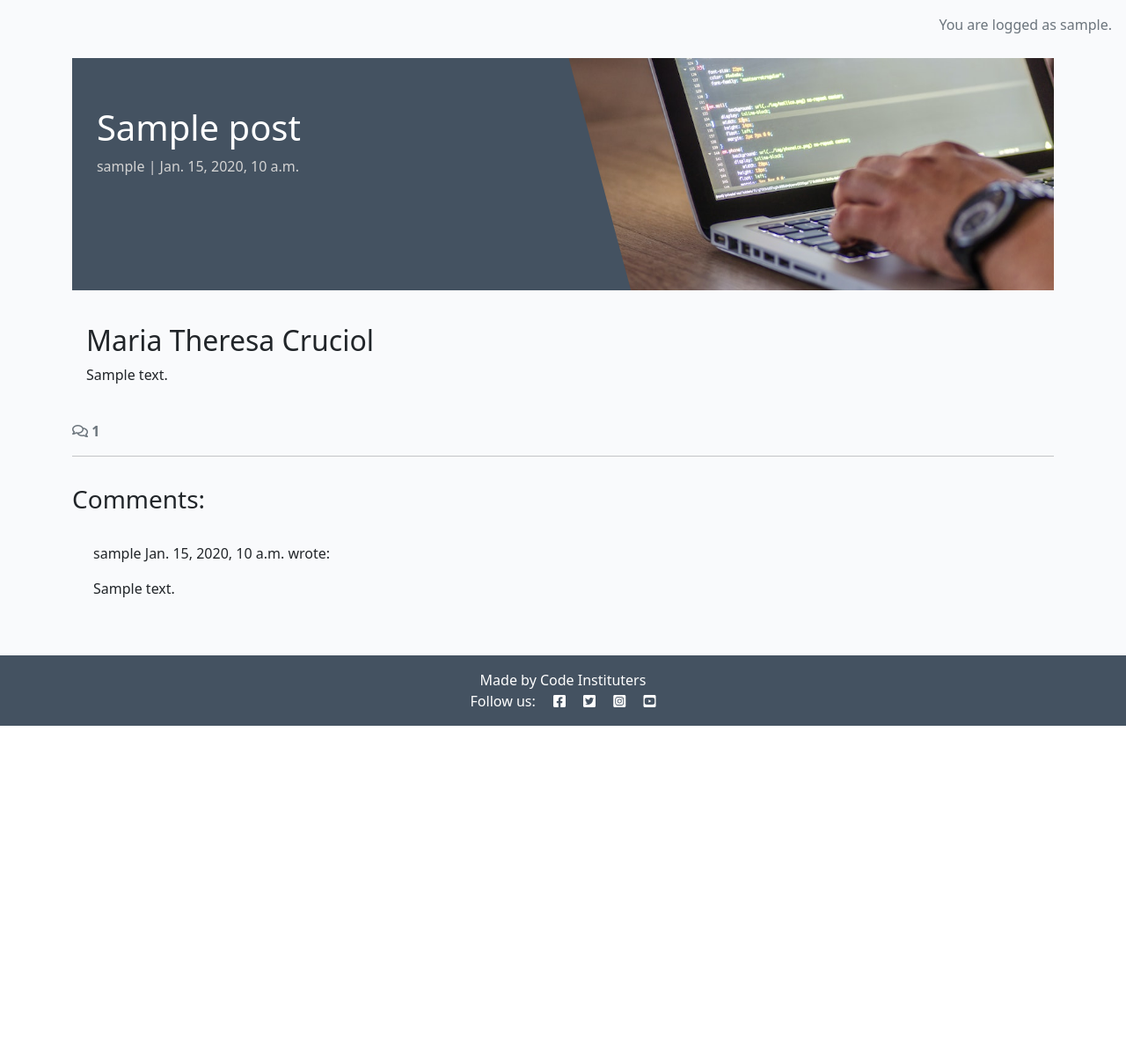
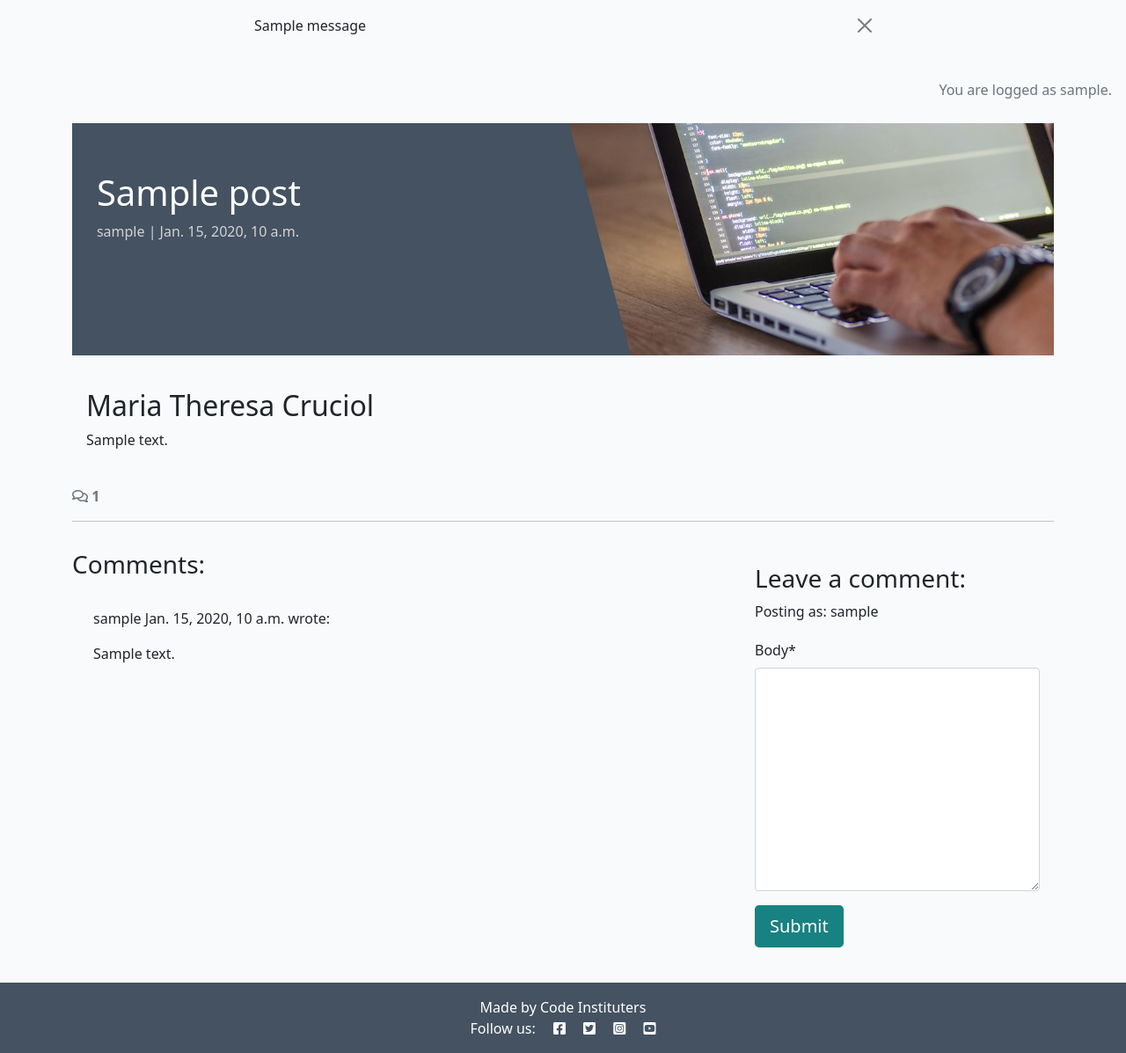
Before and after one commit to crucioltheresa/django-blog, a Django app: a page that uses templates/base.html in a window 1280 px wide. Shown: the part 60-1257 px from the top of the page at 88% size. Before the commit the page ends 885 px from the top, so only its background shows below. Run offline with Django 4.2, Linux system fonts and the light colour scheme; a user stored in the database is signed in; tables that the repository leaves empty hold one stand-in row (values such as "Sample post"); one stand-in notice (Sample message) is shown; parts of the project's set-up code (start-up, migrations or seed data) failed here and were passed over; some libraries are stand-ins or nearby versions.

Commit message:
feat(comments): add comment form and display in post detail view

```diff
--- /dev/null
+++ b/blog/forms.py
@@ -0,0 +1,8 @@
+from .models import Comment
+from django import forms
+
+
+class CommentForm(forms.ModelForm):
+    class Meta:
+        model = Comment
+        fields = ("body",)
--- a/blog/templates/blog/post_detail.html
+++ b/blog/templates/blog/post_detail.html
@@ -1,5 +1,6 @@
 {% extends 'base.html' %} {% block content %}
 {% load static %}
+{% load crispy_forms_tags %}
 
 <div class="masthead">
     <div class="container">
@@ -71,6 +72,22 @@
                 {% endfor %}
             </div>
         </div>
+        <!-- Creating New Comments -->
+        <div class="col-md-4 card mb-4 mt-3">
+            <div class="card-body">
+                {% if user.is_authenticated %}
+                <h3>Leave a comment:</h3>
+                <p>Posting as: {{ user.username }}</p>
+                <form id="commentForm" method="post" style="margin-top: 1.3em;">
+                    {{ comment_form | crispy }}
+                    {% csrf_token %}
+                    <button id="submitButton" type="submit" class="btn btn-signup btn-lg">Submit</button>
+                </form>
+                {% else %}
+                <p>Log in to leave a comment</p>
+                {% endif %}
+            </div>
+        </div>
     </div>
 </div>
 
--- a/blog/views.py
+++ b/blog/views.py
@@ -1,6 +1,8 @@
 from django.shortcuts import render, get_object_or_404
 from django.views import generic
+from django.contrib import messages
 from .models import Post
+from .forms import CommentForm
 
 
 # Create your views here.
@@ -24,6 +26,19 @@ def post_detail(request, slug):
     comments = post.comments.all().order_by("-created_on")
     comment_count = post.comments.filter(approved=True).count()
 
+    if request.method == "POST":
+        comment_form = CommentForm(data=request.POST)
+        if comment_form.is_valid():
+            comment = comment_form.save(commit=False)
+            comment.author = request.user
+            comment.post = post
+            comment.save()
+            messages.add_message(
+                request, messages.SUCCESS, "Comment submitted and awaiting approval."
+            )
+
+    comment_form = CommentForm()
+
     return render(
         request,
         "blog/post_detail.html",
@@ -31,6 +46,7 @@ def post_detail(request, slug):
             "post": post,
             "comments": comments,
             "comment_count": comment_count,
+            "comment_form": comment_form,
             "coder": "Maria Theresa Cruciol",
         },
     )
--- a/codestar/settings.py
+++ b/codestar/settings.py
@@ -48,6 +48,8 @@ INSTALLED_APPS = [
     "allauth",
     "allauth.account",
     "allauth.socialaccount",
+    "crispy_forms",
+    "crispy_bootstrap5",
     "django_summernote",
     "blog",
     "about",
@@ -56,6 +58,9 @@ INSTALLED_APPS = [
 SITE_ID = 1
 LOGIN_REDIRECT_URL = "/"
 LOGOUT_REDIRECT_URL = "/"
+
+CRISPY_ALLOWED_TEMPLATE_PACKS = "bootstrap5"
+CRISPY_TEMPLATE_PACK = "bootstrap5"
 
 MIDDLEWARE = [
     "django.middleware.security.SecurityMiddleware",
--- a/requirements.txt
+++ b/requirements.txt
@@ -6,11 +6,13 @@ cffi==2.0.0
 charset-normalizer==3.4.7
 click==8.3.1
 colorama==0.4.6
+crispy-bootstrap5==0.7
 cryptography==46.0.7
 defusedxml==0.7.1
 dj-database-url==0.5.0
 Django==6.0.3
 django-allauth==0.57.2
+django-crispy-forms==2.6
 django-summernote==0.8.20.0
 gunicorn==25.3.0
 idna==3.11
--- a/templates/base.html
+++ b/templates/base.html
@@ -73,8 +73,20 @@
             </div>
         </div>
     </nav>
-
-
+    <!-- displaying Django messages -->
+    <div class="container">
+        <div class="row">
+            <div class="col-md-8 offset-md-2">
+                {% for message in messages %}
+                <div class="alert {{ message.tags }} alert-dismissible
+            fade show" id="msg" role="alert">
+                    {{ message | safe }}
+                    <button type="button" class="btn-close" data-bs-dismiss="alert" aria-label="Close"></button>
+                </div>
+                {% endfor %}
+            </div>
+        </div>
+    </div>
     <main class="flex-shrink-0 main-bg">
 
         {% if user.is_authenticated %}
```
